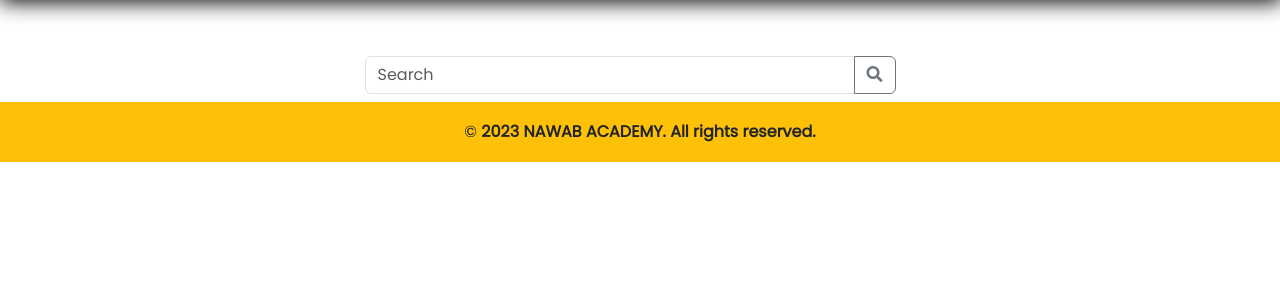
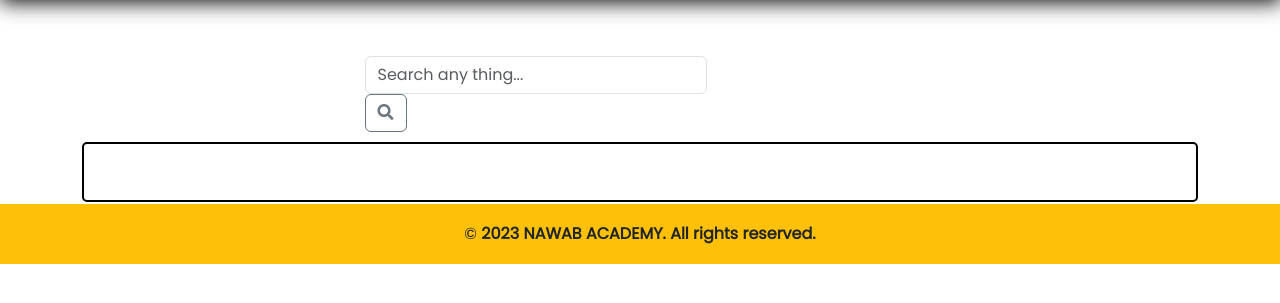
Before and after one commit to shahidjhawari/Online-Courses, a PHP site: page /openai.php in a window 1280 px wide. Shown: the part 103-406 px from the top of the page. Run offline with PHP 8.4, Linux system fonts and the light colour scheme; some libraries are stand-ins or nearby versions.

Commit message:
input & feildset complete openai

```diff
--- a/css/styles.css
+++ b/css/styles.css
@@ -250,3 +250,17 @@ header {
 .openai-form {
   margin-top: 50px;
 }
+
+.fieldset {
+  width: 200px; /* Set an initial width */
+  height: 200px; /* Set an initial height */
+  resize: both; /* Allow resizing both horizontally and vertically */
+  overflow: auto; /* Add scrollbars if the content overflows */
+  color: #f24106;
+}
+
+
+
+legend {
+  padding: 5px;
+}
--- a/js/script.js
+++ b/js/script.js
@@ -5,3 +5,19 @@ window.onscroll = function(){
     var scroll = pos * 100 / calc_height;
     document.getElementById("progress").style.width = scroll + "%" ;
 }
+
+window.onload = function() {
+    const fieldset = document.querySelector('fieldset');
+
+    // Function to update the legend with the current dimensions
+    function updateLegend() {
+        const legend = fieldset.querySelector('legend');
+        legend.textContent = `Width: ${fieldset.clientWidth}px, Height: ${fieldset.clientHeight}px`;
+    }
+
+    // Attach the updateLegend function to the resize event
+    fieldset.addEventListener('resize', updateLegend);
+
+    // Initial update of the legend
+    updateLegend();
+};
--- a/openai.php
+++ b/openai.php
@@ -1,16 +1,30 @@
 <?php require("top.php"); ?>
-
+<style>
+    fieldset {
+        border: 2px solid black;
+        border-radius: 5px;
+        padding: 20px;
+    }
+</style>
+<!-- Search Input & Button Section Start -->
 <div class="container mt-5">
     <div class="row justify-content-center">
         <div class="col-md-6">
             <div class="input-group">
-                <input type="text" class="form-control" placeholder="Search">
-                <button class="btn btn-outline-secondary" type="button">
-                    <i class="fas fa-search"></i>
-                </button>
+                <form action="">
+                    <input type="text" class="form-control" placeholder="Search any thing...">
+                    <button class="btn btn-outline-secondary" type="submit"><i class="fas fa-search"></i></button>
+                </form>
             </div>
         </div>
     </div>
 </div>
+<!-- Search Input & Button Section End -->
+
+<div class="container">
+<fieldset>
+        <p></p>
+    </fieldset>
+</div>
 
 <?php require("footer.php"); ?>
--- a/top.php
+++ b/top.php
@@ -9,17 +9,17 @@
     <meta name="viewport" content="width=device-width, initial-scale=1.0">
     <title>NAWAB ACADEMY</title>
     <!--Bootstrap files Here-->
-    <link href="https://cdn.jsdelivr.net/npm/bootstrap@5.3.2/dist/css/bootstrap.min.css" rel="stylesheet" integrity="sha384-T3c6CoIi6uLrA9TneNEoa7RxnatzjcDSCmG1MXxSR1GAsXEV/Dwwykc2MPK8M2HN" crossorigin="anonymous">
-    <script src="https://cdn.jsdelivr.net/npm/bootstrap@5.3.2/dist/js/bootstrap.bundle.min.js" integrity="sha384-C6RzsynM9kWDrMNeT87bh95OGNyZPhcTNXj1NW7RuBCsyN/o0jlpcV8Qyq46cDfL" crossorigin="anonymous"></script>
+    <link href="https://cdn.jsdelivr.net/npm/bootstrap@5.3.2/dist/css/bootstrap.min.css" rel="stylesheet">
+    <script src="https://cdn.jsdelivr.net/npm/bootstrap@5.3.2/dist/js/bootstrap.bundle.min.js"></script>
     <link rel="stylesheet" href="https://netdna.bootstrapcdn.com/font-awesome/4.0.3/css/font-awesome.css">
     <link rel="stylesheet" href="bootstrap/bootstrap.bundle.js">
     <link rel="stylesheet" href="bootstrap/bootstrap.css">
+    <!--Font Awesome files Here-->
+    <link rel="stylesheet" href="https://cdnjs.cloudflare.com/ajax/libs/font-awesome/5.15.3/css/all.min.css">
     <!--Own files Here-->
     <link rel="stylesheet" href="css/styles.css">
     <link rel="stylesheet" href="css/responsive.css">
     <link rel="icon" href="img/logo_bg_remove.png">
-    <!--Font Awesome files Here-->
-    <link rel="stylesheet" href="https://cdnjs.cloudflare.com/ajax/libs/font-awesome/5.15.3/css/all.min.css">
 </head>
 <body>
     <!--Header Section Start-->
```
